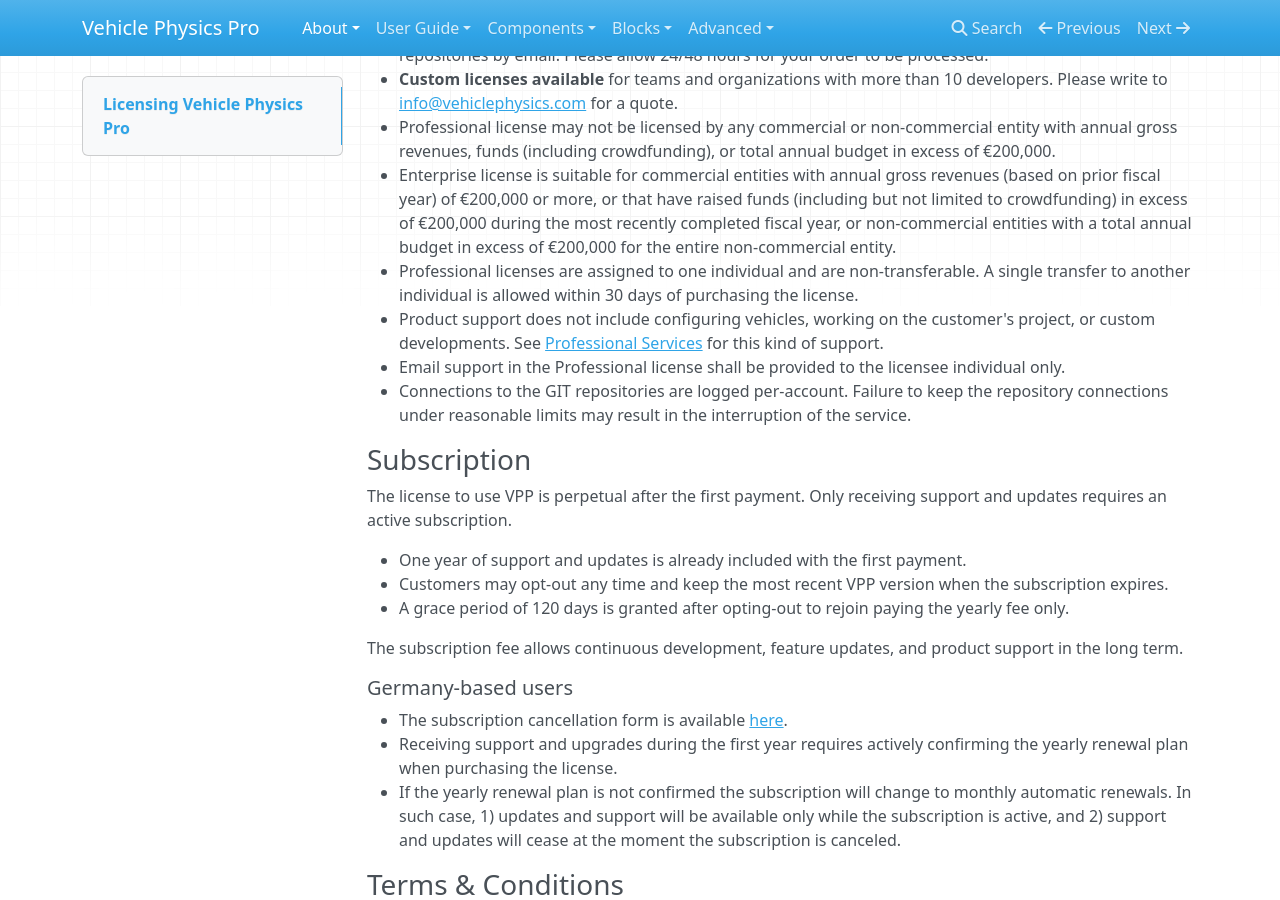
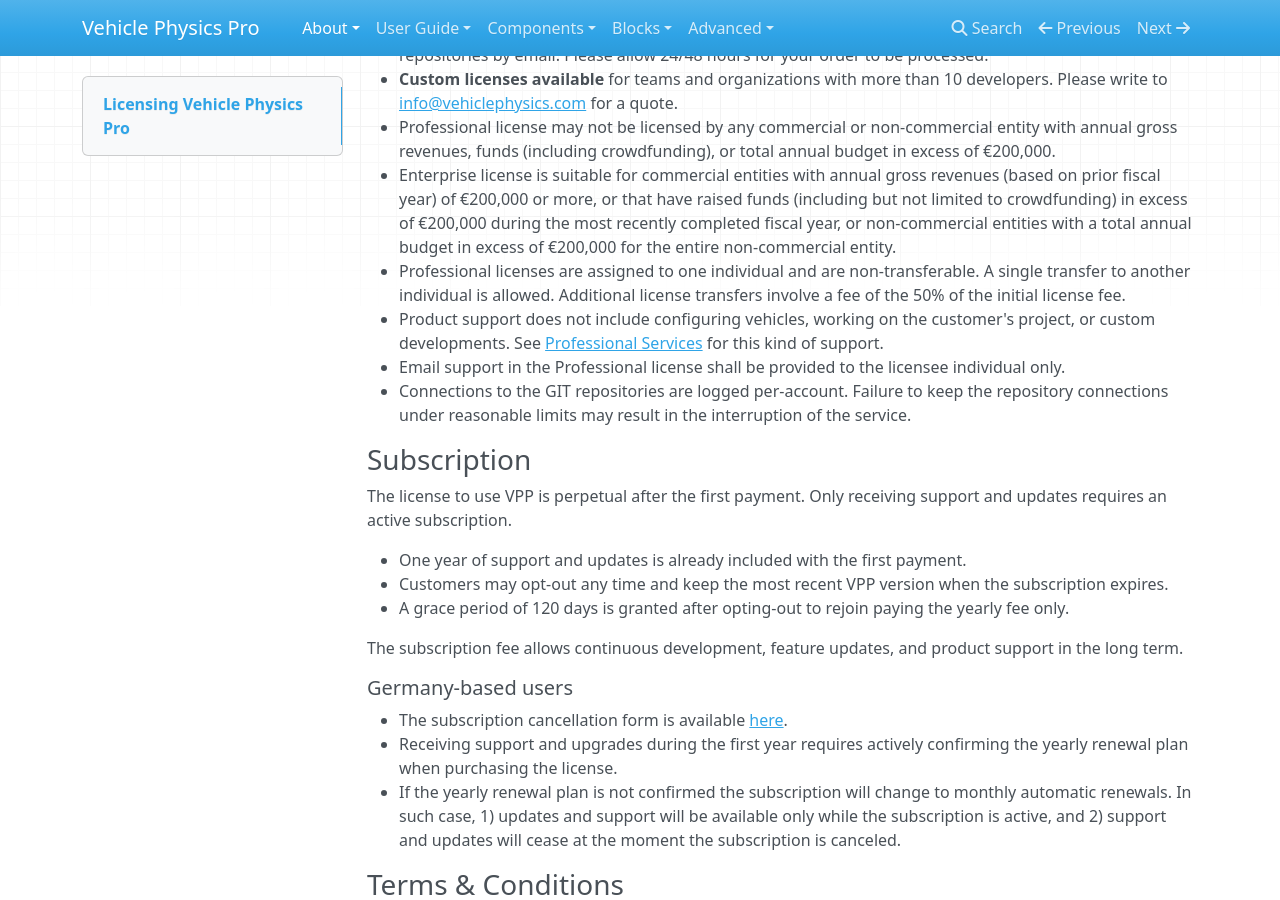
Before and after one commit to EdyJ/vehicle-physics-docs, an MkDocs documentation site: the page built from docs/about/licensing.md, in a window 1280 px wide and 900 px high, scrolled down 2004 px. Built offline with MkDocs 1.6.1, drawn with Linux system fonts in a browser that asks for light colours; nearby versions of some CDN libraries; library files that are not in the unit come from our copies.

Commit message:
Info on license transfers

```diff
--- a/docs/about/licensing.md
+++ b/docs/about/licensing.md
@@ -55,7 +55,8 @@
 	non-commercial entities with a total annual budget in excess of €200,000 for the entire
 	non-commercial entity.
 - Professional licenses are assigned to one individual and are non-transferable. A single transfer
-	to another individual is allowed within 30 days of purchasing the license.
+	to another individual is allowed. Additional license transfers involve a fee of the 50% of the initial
+	license fee.
 - Product support does not include configuring vehicles, working on the customer's project, or
 	custom developments. See [Professional Services](/about/support/#professional-services) for this
 	kind of support.
```
